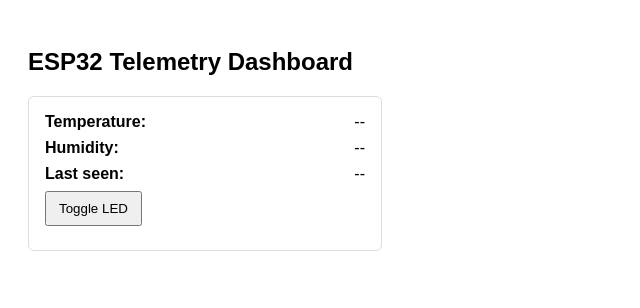
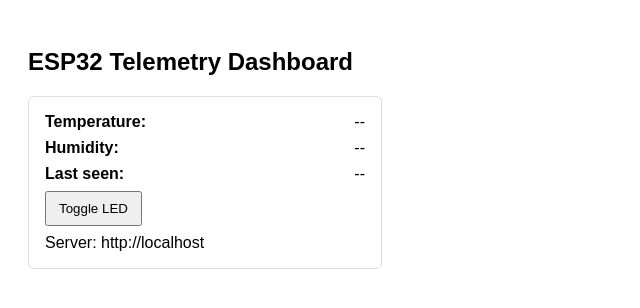
Before and after one commit to TQDuysuke/tutorial_k2, a website: page buoi_3/web/index.html in a window 1280 px wide. Shown: the whole page, without its empty margins (0-640 px from the left). Drawn offline with nearby package versions, Linux system fonts and the light colour scheme; no server answers.

```diff
--- a/buoi_3/web/index.html
+++ b/buoi_3/web/index.html
@@ -22,7 +22,17 @@
 
   <script src="/socket.io/socket.io.js"></script>
   <script>
-    const socket = io();
+    // choose server from query param ?server=http://IP:3000 or fallback to current origin
+    const params = new URLSearchParams(window.location.search);
+    const server = params.get('server') || window.location.origin;
+    const socket = io(server);
+
+    // show which server we're connected to
+    const info = document.createElement('div');
+    info.style.marginTop = '8px';
+    info.textContent = 'Server: ' + server;
+    document.querySelector('.card').appendChild(info);
+
     const tempEl = document.getElementById('temp');
     const humEl = document.getElementById('hum');
     const seenEl = document.getElementById('seen');
@@ -30,7 +40,7 @@
 
     // register as web client
     socket.on('connect', () => {
-      console.log('connected to server');
+      console.log('connected to server', server);
       socket.emit('register', 'web');
     });
 
```
Also changed, not shown: buoi_3/README.md, 1 other file.
